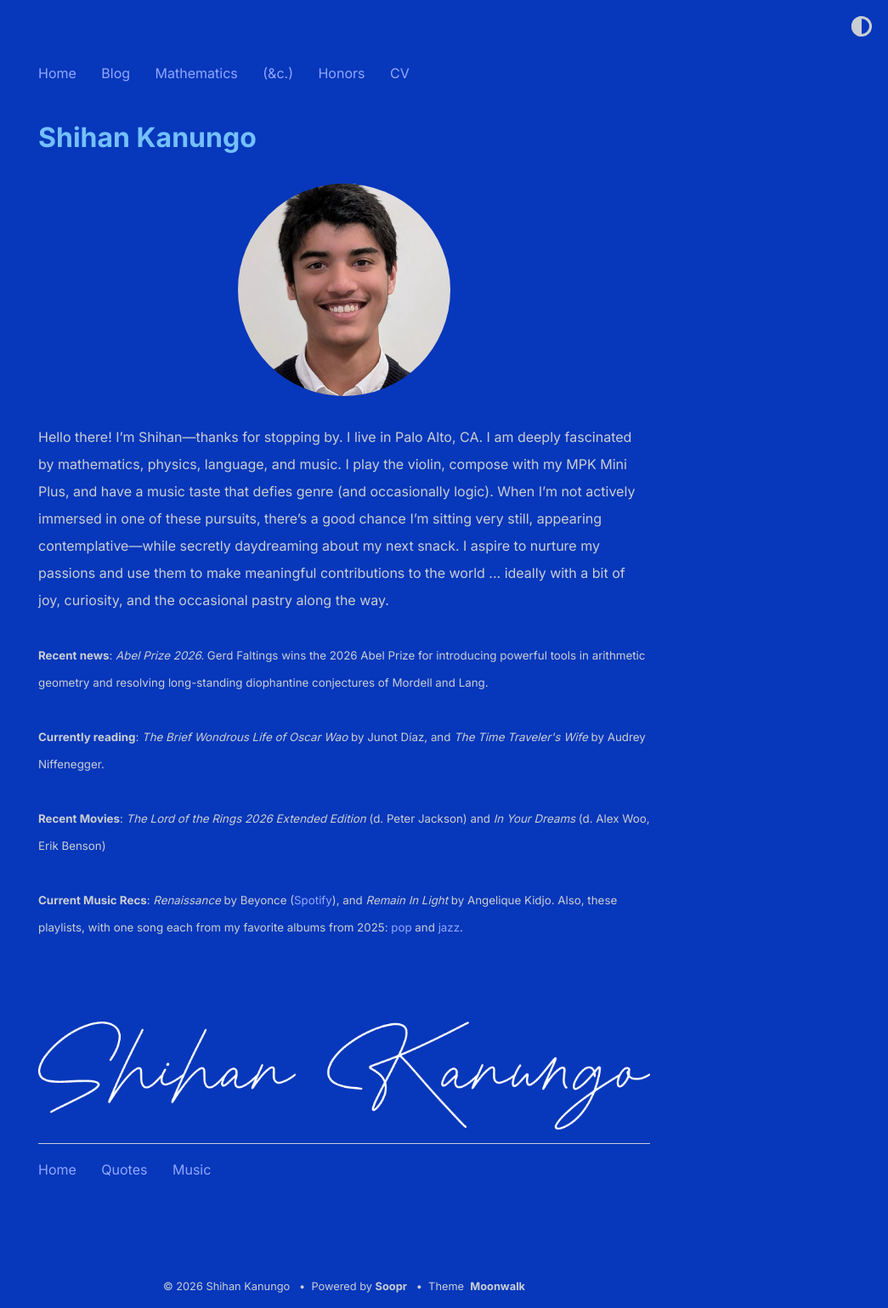
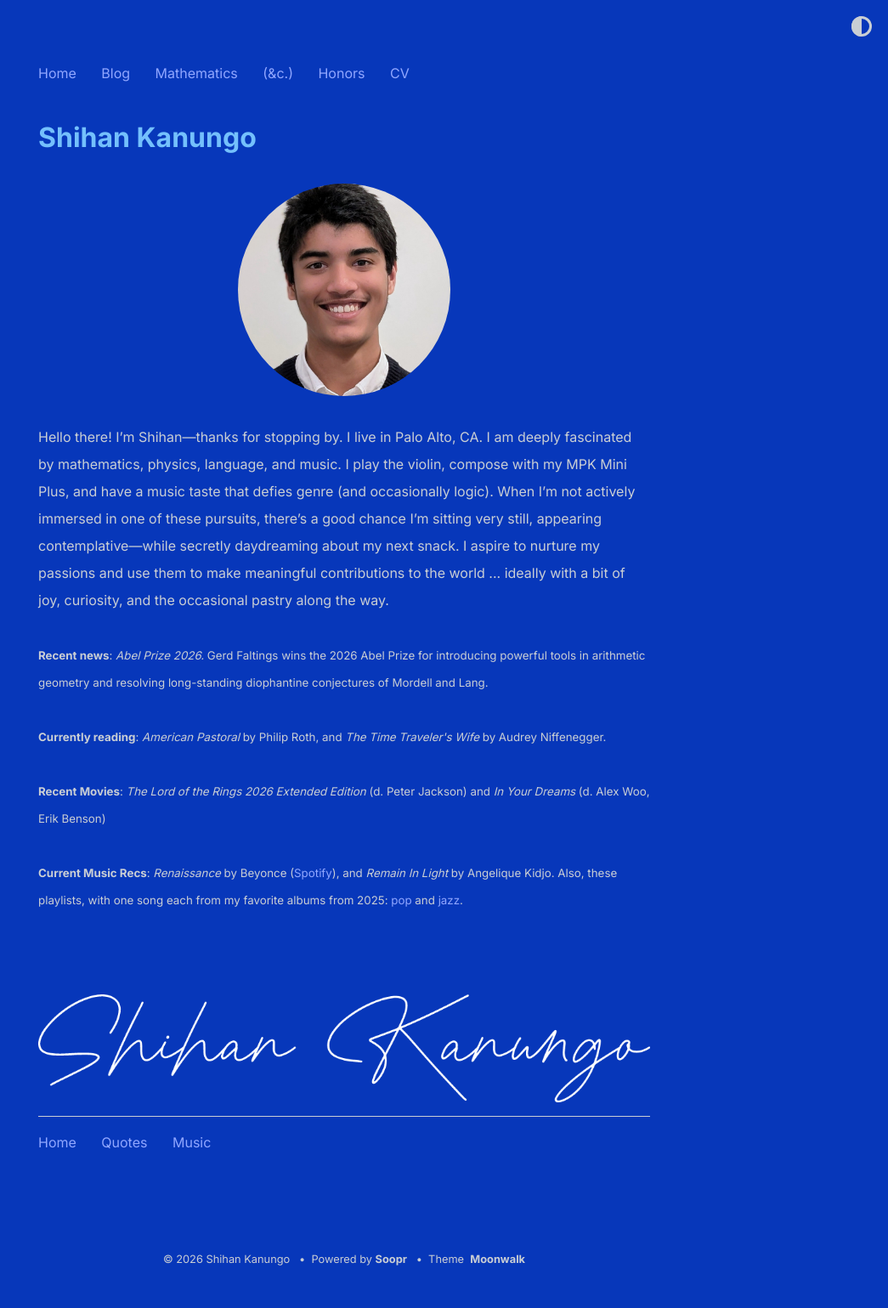
Before and after one commit to shihankanungo/shihankanungo.github.io, a Jekyll site: the page built from index.md, in a window 1280 px wide. Shown: the whole page at 85% size, without its empty margins (235-1280 px from the left). Built offline with Jekyll 4.4.1, drawn with Linux system fonts in a browser that asks for light colours; after the commit the page ends 1507 px from its top, so only the background shows below that.

Commit message:
Update _config.yml

```diff
--- a/_config.yml
+++ b/_config.yml
@@ -8,7 +8,7 @@ description: > # description of the site (multiple lines allowed)
 
           <small><b>Recent news</b>: <i>Abel Prize 2026.</i> Gerd Faltings wins the 2026 Abel Prize for introducing powerful tools in arithmetic geometry and resolving long-standing diophantine conjectures of Mordell and Lang.</small>
           <br /><br />
-          <small><b>Currently reading</b>: <i>The Brief Wondrous Life of Oscar Wao</i> by Junot Díaz,  and <i>The Time Traveler's Wife</i> by Audrey Niffenegger.</small>
+          <small><b>Currently reading</b>: <i>American Pastoral</i> by Philip Roth,  and <i>The Time Traveler's Wife</i> by Audrey Niffenegger.</small>
           <br /><br />
           <small><b>Recent Movies</b>: <i>The Lord of the Rings 2026 Extended Edition</i> (d. Peter Jackson) and <i>In Your Dreams</i> (d. Alex Woo, Erik Benson)</small>
           <br /><br />
```
